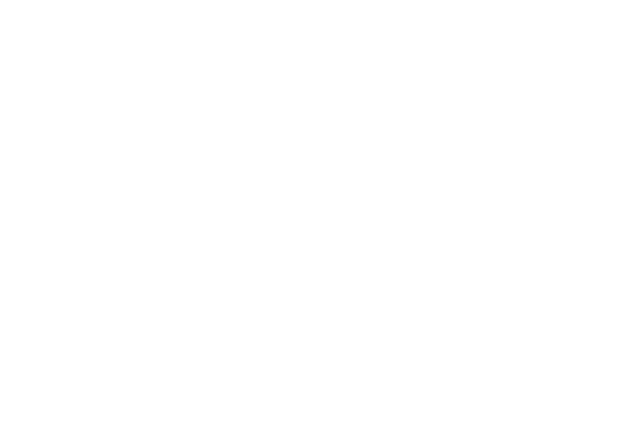
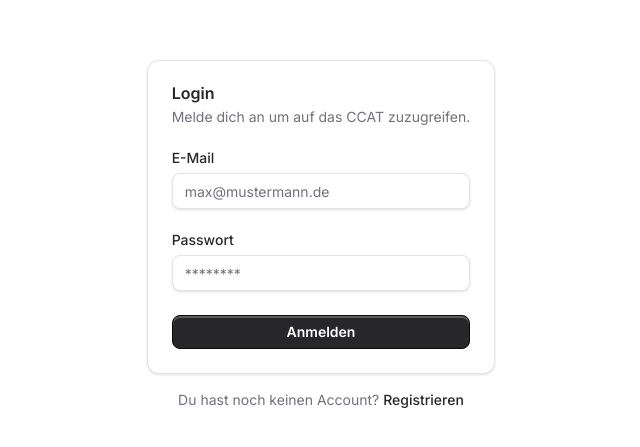
Before and after one commit to move-ev-sub/ccat, a Next.js app: page /auth/login in a window 1280 px wide. Shown: the part 165-612 px from the top of the page, without its empty margins (319-959 px from the left). Built offline with nearby package versions, Linux system fonts and the light colour scheme.

Commit message:
feat: implement a sample login page

```diff
--- a/src/app/auth/login/page.tsx
+++ b/src/app/auth/login/page.tsx
@@ -1 +1,53 @@
-export default async function LoginPage() {}
+import { Button } from '@/components/ui/button';
+import {
+  Card,
+  CardContent,
+  CardDescription,
+  CardFooter,
+  CardHeader,
+  CardTitle,
+} from '@/components/ui/card';
+import { Input } from '@/components/ui/input';
+import { Label } from '@/components/ui/label';
+import Link from 'next/link';
+
+export default async function LoginPage() {
+  return (
+    <main className="flex min-h-svh flex-col items-center justify-center gap-4 px-8">
+      <Card className="max-w-md">
+        <CardHeader>
+          <CardTitle>Login</CardTitle>
+          <CardDescription>
+            Melde dich an um auf das CCAT zuzugreifen.
+          </CardDescription>
+        </CardHeader>
+        <CardContent className="space-y-6">
+          <div className="space-y-2">
+            <Label htmlFor="email" className="block">
+              E-Mail
+            </Label>
+            <Input id="email" type="email" placeholder="max@mustermann.de" />
+          </div>
+          <div className="space-y-2">
+            <Label htmlFor="password" className="block">
+              Passwort
+            </Label>
+            <Input id="password" type="password" placeholder="********" />
+          </div>
+        </CardContent>
+        <CardFooter>
+          <Button className="w-full">Anmelden</Button>
+        </CardFooter>
+      </Card>
+      <p className="text-secondary text-center text-sm">
+        Du hast noch keinen Account?{' '}
+        <Link
+          href="/auth/register"
+          className="text-primary text-foreground hover:text-accent font-medium transition-colors"
+        >
+          Registrieren
+        </Link>
+      </p>
+    </main>
+  );
+}
```
